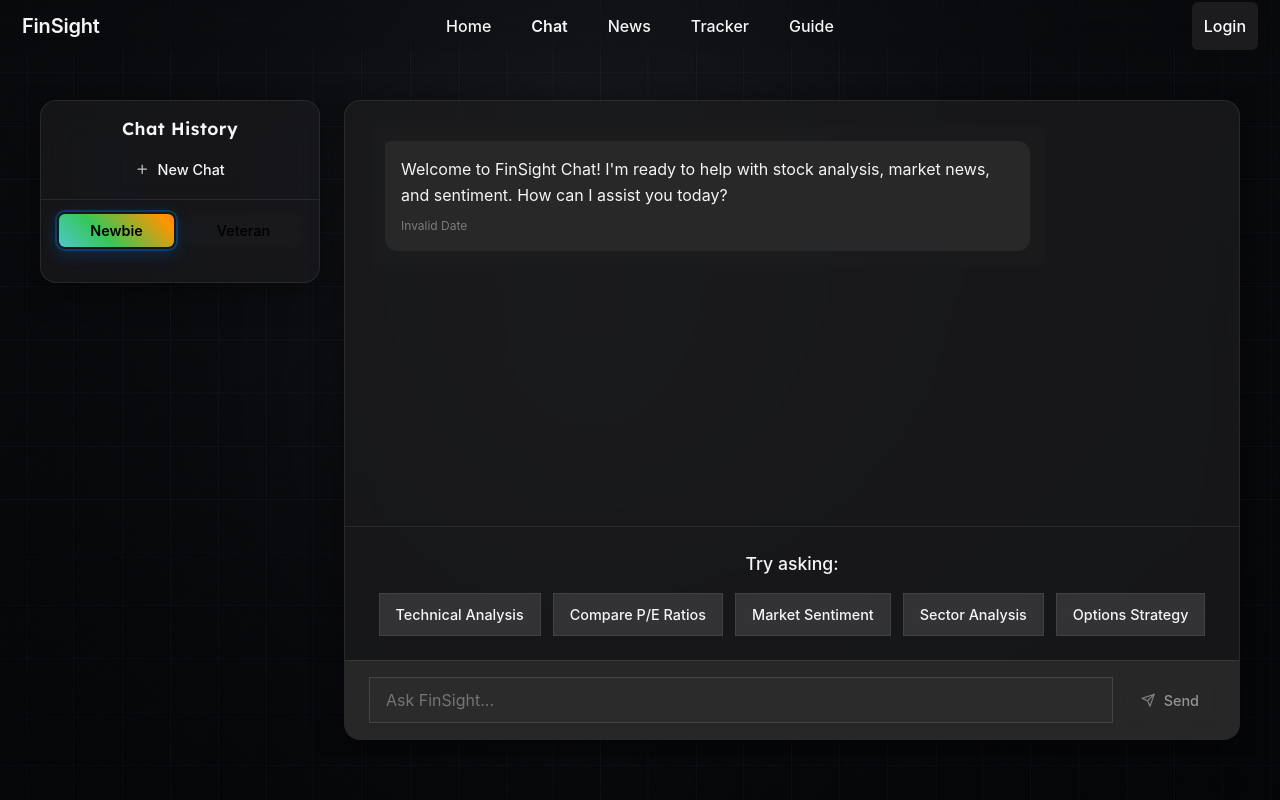
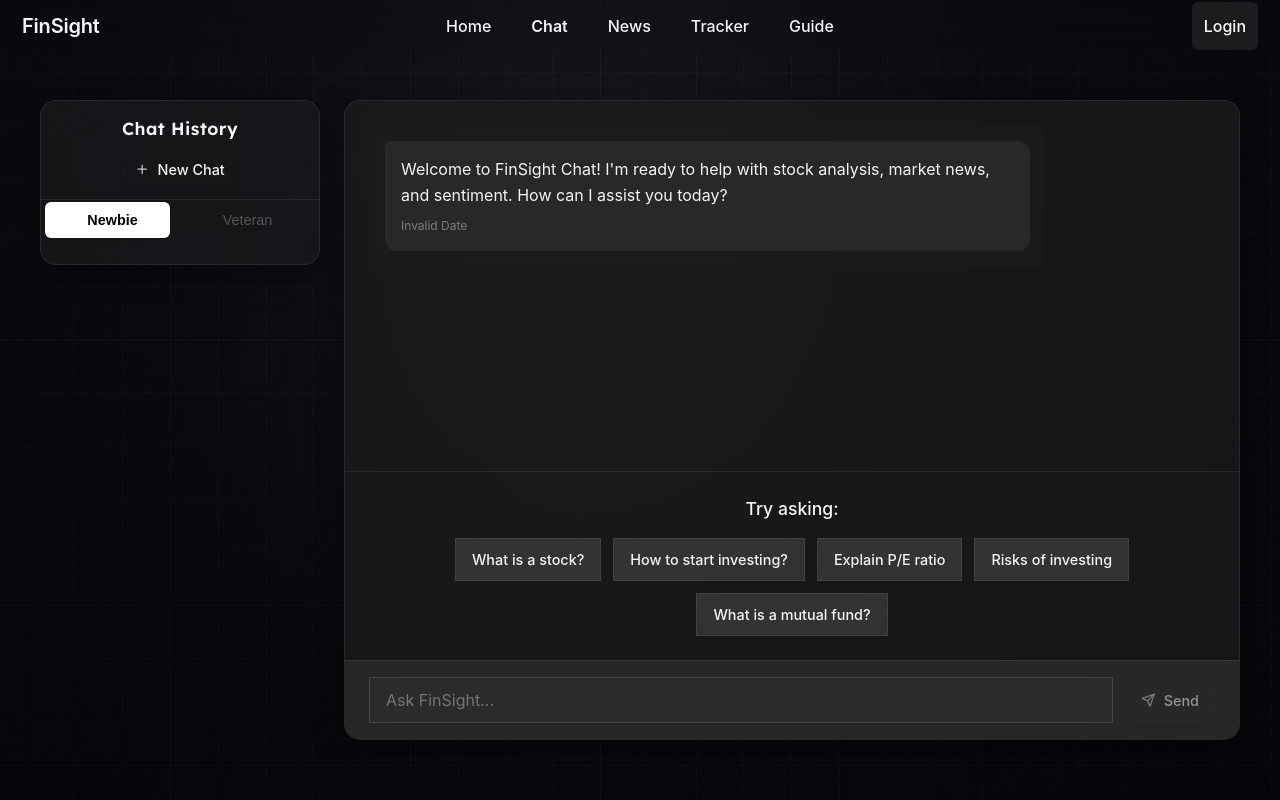
Before and after one commit to M-sasank/FinSight, a React (Create React App) app in the folder frontend/: page /chat in a window 1280 px wide. Built offline with nearby package versions, Linux system fonts and the light colour scheme.

Commit message:
Fixed chat buttons

```diff
--- a/frontend/src/pages/ChatPage.css
+++ b/frontend/src/pages/ChatPage.css
@@ -90,84 +90,75 @@
   flex: 1;
 }
 
-/* Mode Selector */
+/* Mode Selector - Sliding Pill Effect */
 .mode-selector {
   display: flex;
-  gap: var(--finsight-space-2);
-  padding: var(--finsight-space-3) var(--finsight-space-4) var(--finsight-space-2);
-  border-bottom: 1px solid transparent;
+  position: relative;
+  margin-bottom: var(--chat-space-3);
+  background-color: var(--chat-secondary-bg); /* e.g., a slightly darker grey or a theme color */
+  border-radius: var(--chat-radius-full);
+  padding: 4px;
+  border: 1px solid var(--chat-border-color);
+  overflow: hidden;
+}
+
+.mode-selector::before { /* This is the sliding pill */
+  content: '';
+  position: absolute;
+  top: 2px;
+  bottom: 2px;
+  width: 45%;
+  background-color: var(--chat-pill-background, #FFFFFF); /* --- White pill background --- */
+  border-radius: var(--chat-radius-md, 6px);
+  transition: left 0.3s cubic-bezier(0.25, 0.8, 0.25, 1);
+  z-index: 1;
+  box-shadow: 0 1px 3px rgba(0,0,0,0.1); /* Subtle shadow for the pill */
+}
+
+.mode-selector.newbie-active::before {
+  left: 4px;
+}
+
+.mode-selector.veteran-active::before {
+  left: 51%;
 }
 
 .mode-button {
   flex: 1;
-  padding: var(--finsight-space-2) var(--finsight-space-3);
-  border: 2px solid transparent;
-  background: none;
+  padding: var(--chat-space-2, 8px) var(--chat-space-3, 12px);
+  border: none;
+  background-color: transparent !important;
+  color: var(--chat-text-secondary, #555555); /* Medium grey for non-active text */
   cursor: pointer;
-  border-radius: var(--finsight-radius-md);
+  text-align: center;
+  font-weight: 500;
   font-size: 0.9rem;
-  font-family: var(--apple-font-family);
-  font-weight: 500;
+  transition: color 0.3s ease;
   position: relative;
-  overflow: hidden;
-  transition: background-color var(--finsight-transition-fast), color var(--finsight-transition-fast), transform var(--finsight-transition-fast), box-shadow var(--finsight-transition-fast);
-  backdrop-filter: blur(5px);
-  -webkit-backdrop-filter: blur(5px);
-}
-
-.mode-button::before {
-  content: '';
-  position: absolute;
-  top: -2px;
-  left: -2px;
-  right: -2px;
-  bottom: -2px;
-  background: linear-gradient(45deg, #007aff, #5ac8fa, #34c759, #ff9500, #ff2d92, #af52de, #007aff);
-  background-size: 300% 300%;
-  border-radius: inherit;
-  z-index: -2;
-  opacity: 0;
-  animation: siriGradient 3s ease-in-out infinite;
-  transition: opacity var(--finsight-transition-fast);
-}
-
-.mode-button::after {
-  content: '';
-  position: absolute;
-  top: 0;
-  left: 0;
-  right: 0;
-  bottom: 0;
-  border-radius: calc(var(--finsight-radius-md) - 2px);
-  z-index: -1;
-  transition: background-color var(--finsight-transition-fast);
-}
-
-.mode-button:hover {
-  transform: translateY(-1px);
-  box-shadow: 0 4px 12px rgba(0, 122, 255, 0.2);
-}
-
-.mode-button:hover::before {
-  opacity: 0.3;
+  z-index: 2;
+  border-bottom: none;
 }
 
 .mode-button.active {
-  font-weight: 600;
-  box-shadow: 0 0 0 2px rgba(0, 122, 255, 0.3), 0 4px 16px rgba(0, 122, 255, 0.25);
+  color: #000000 !important; /* --- FORCED BLACK text for active --- */
+  font-weight: 600 !important; /* Ensure bold font weight */
 }
 
-.mode-button.active::before {
-  opacity: 1;
+/* Theme-specific overrides also force black active text */
+.page-theme-newtimer .mode-button.active {
+  color: #000000 !important;
+  font-weight: 600 !important;
 }
 
-@keyframes siriGradient {
-  0%, 100% {
-    background-position: 0% 50%;
-  }
-  50% {
-    background-position: 100% 50%;
-  }
+.page-theme-veteran .mode-button.active {
+  color: #000000 !important;
+  font-weight: 600 !important;
+}
+
+/* Ensure pseudo-elements ::after are not interfering */
+.page-theme-newtimer .mode-button.active::after,
+.page-theme-veteran .mode-button.active::after {
+  display: none;
 }
 
 .chat-history-item {
--- a/frontend/src/pages/ChatPage.js
+++ b/frontend/src/pages/ChatPage.js
@@ -15,6 +15,62 @@ const LOADING_MESSAGES = [
   "Perplexity is crafting your response...",
   "Formatting the details...",
   "Almost ready..."
+];
+
+const newbieSuggestionPrompts = [
+  {
+    text: "What is a stock?",
+    query: "Can you explain what a stock is in simple terms?",
+    description: "Understand the basics of stock ownership"
+  },
+  {
+    text: "How to start investing?",
+    query: "What are the first steps to start investing in the stock market?",
+    description: "Get a beginner-friendly guide to investing"
+  },
+  {
+    text: "Explain P/E ratio",
+    query: "What does the P/E ratio mean for a stock?",
+    description: "Learn about a common valuation metric"
+  },
+  {
+    text: "Risks of investing",
+    query: "What are the common risks involved in stock market investing?",
+    description: "Understand potential downsides before you start"
+  },
+  {
+    text: "What is a mutual fund?",
+    query: "Can you explain what a mutual fund is and how it works?",
+    description: "Learn about diversified investment options"
+  }
+];
+
+const veteranSuggestionPrompts = [
+  {
+    text: "Technical Analysis",
+    query: "Show me the technical analysis for AAPL including RSI and MACD.",
+    description: "Deep dive into technical indicators and patterns"
+  },
+  {
+    text: "Compare P/E Ratios",
+    query: "Compare the P/E ratios and forward P/E of AAPL, MSFT, and GOOGL.",
+    description: "Analyze valuation metrics across tech giants"
+  },
+  {
+    text: "Market Sentiment Analysis",
+    query: "What is the current market sentiment based on VIX and put/call ratio?",
+    description: "Evaluate market mood and momentum with key indicators"
+  },
+  {
+    text: "Sector Rotation Strategy",
+    query: "Explain sector rotation strategy and its current applicability.",
+    description: "Examine advanced portfolio management techniques"
+  },
+  {
+    text: "Impact of Interest Rates",
+    query: "How do changes in federal interest rates typically impact stock market sectors?",
+    description: "Understand macroeconomic influences on stocks"
+  }
 ];
 
 function ChatPage({ currentTheme }) {
@@ -37,41 +93,13 @@ function ChatPage({ currentTheme }) {
   const [selectedChat, setSelectedChat] = useState(null);
   const [showSuggestions, setShowSuggestions] = useState(true);
   const [chatMode, setChatMode] = useState('newbie');
+  const [currentDisplayedPrompts, setCurrentDisplayedPrompts] = useState(newbieSuggestionPrompts);
   const [currentLoadingText, setCurrentLoadingText] = useState(LOADING_MESSAGES[0]);
   const [expandedCitations, setExpandedCitations] = useState({});
   const loadingMessageIndexRef = useRef(0);
   const messagesEndRef = useRef(null);
   const chatContainerRef = useRef(null);
   const inputRef = useRef(null);
-
-  // Veteran mode suggestion prompts (since we're using dark theme by default)
-  const suggestionPrompts = [
-    {
-      text: "Technical Analysis",
-      query: "Show me the technical analysis for AAPL",
-      description: "Deep dive into technical indicators and patterns"
-    },
-    {
-      text: "Compare P/E Ratios",
-      query: "Compare the P/E ratios of AAPL, MSFT, and GOOGL",
-      description: "Analyze valuation metrics across tech giants"
-    },
-    {
-      text: "Market Sentiment",
-      query: "What's the current market sentiment and key indicators?",
-      description: "Evaluate market mood and momentum"
-    },
-    {
-      text: "Sector Analysis",
-      query: "Analyze the tech sector's performance and outlook",
-      description: "Examine sector trends and opportunities"
-    },
-    {
-      text: "Options Strategy",
-      query: "What are some effective options strategies for the current market?",
-      description: "Explore advanced trading strategies"
-    }
-  ];
 
   const fetchChatHistory = useCallback(async () => {
     if (!token) return;
@@ -92,7 +120,8 @@ function ChatPage({ currentTheme }) {
   useEffect(() => {
     fetchChatHistory();
     setMessages(initialChatMessages());
-  }, [fetchChatHistory, initialChatMessages]);
+    setCurrentDisplayedPrompts(chatMode === 'newbie' ? newbieSuggestionPrompts : veteranSuggestionPrompts);
+  }, [fetchChatHistory, initialChatMessages, chatMode]);
 
   const scrollToBottom = useCallback(() => {
     messagesEndRef.current?.scrollIntoView({ behavior: "smooth" });
@@ -123,6 +152,14 @@ function ChatPage({ currentTheme }) {
     }
     return () => clearInterval(loadingInterval); // Cleanup on unmount or when isLoading changes
   }, [isLoading]);
+
+  useEffect(() => {
+    if (chatMode === 'newbie') {
+      setCurrentDisplayedPrompts(newbieSuggestionPrompts);
+    } else {
+      setCurrentDisplayedPrompts(veteranSuggestionPrompts);
+    }
+  }, [chatMode]);
 
   const processAndAddMessage = async (text, sender) => {
     const newMessage = {
@@ -356,7 +393,7 @@ function ChatPage({ currentTheme }) {
               New Chat
             </button>
           </div>
-          <div className="mode-selector">
+          <div className={`mode-selector ${chatMode}-active`}>
             <button
               className={`mode-button ${chatMode === 'newbie' ? 'active' : ''}`}
               onClick={() => handleModeChange('newbie')}
@@ -420,7 +457,7 @@ function ChatPage({ currentTheme }) {
             <div className="suggestion-area">
               <p className="suggestion-area-title">Try asking:</p>
               <div className="suggestion-chips-container">
-                {suggestionPrompts.map((prompt, index) => (
+                {currentDisplayedPrompts.map((prompt, index) => (
                   <button
                     key={index}
                     className="suggestion-chip"
```
